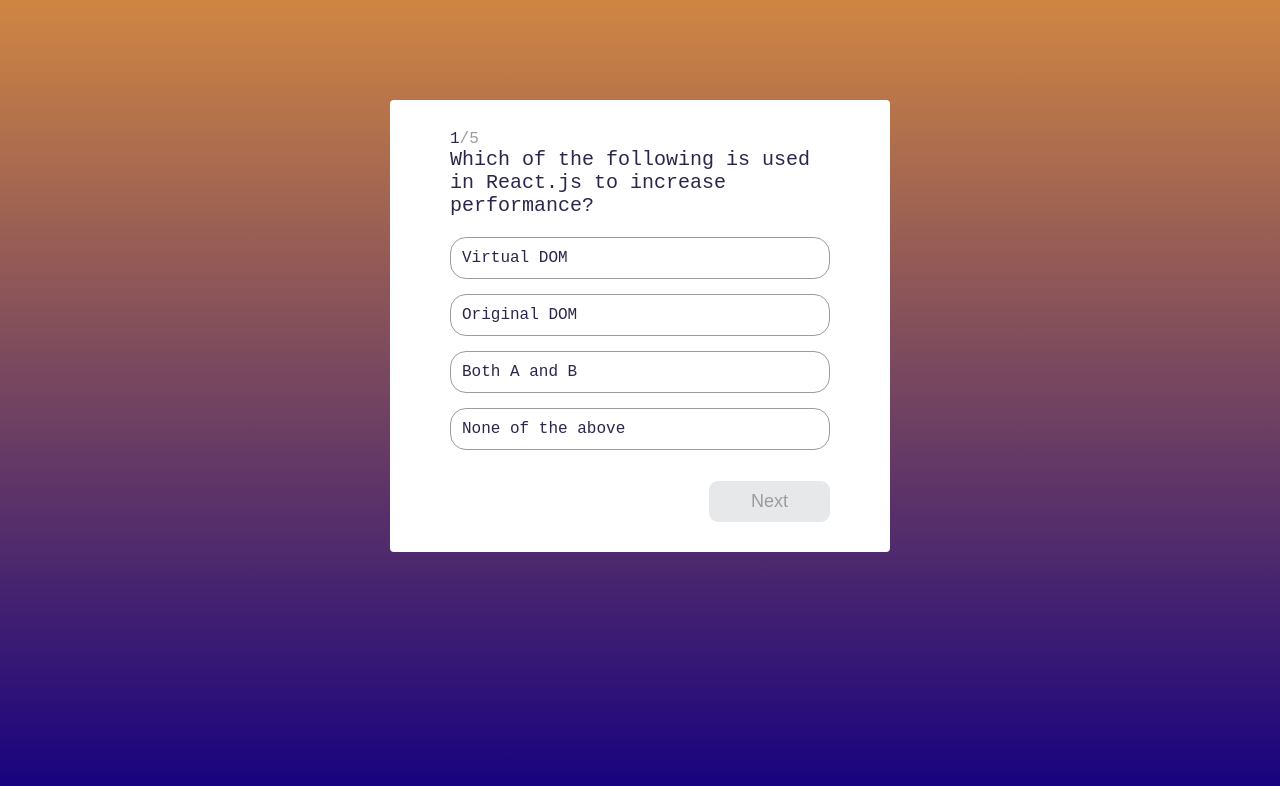
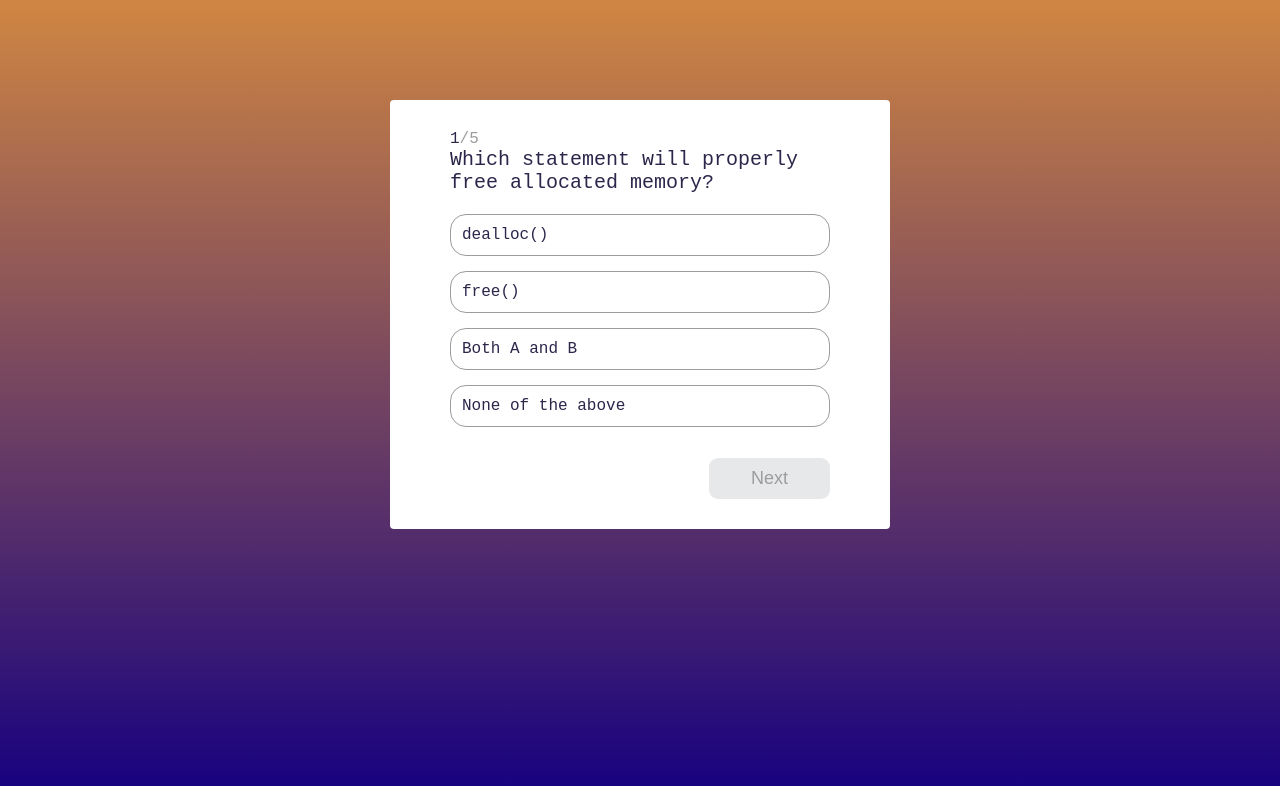
Before and after one commit to JP5252/quiz-app, a React (Vite) app: page / in a window 1280 px wide. Shown: the top 786 px of the page. Built offline with nearby package versions, Linux system fonts and the light colour scheme.

Commit message:
update questions

```diff
--- a/src/constants.js
+++ b/src/constants.js
@@ -1,55 +1,65 @@
+//Quiz questions
 export const jsQuizz = {
 	questions: [
 	  {
 		question:
-		  "Which of the following is used in React.js to increase performance?",
+		  "Which statement will properly free allocated memory?",
 		choices: [
-		  "Virtual DOM",
-		  "Original DOM",
+		  "dealloc()",
+		  "free()",
 		  "Both A and B",
 		  "None of the above",
 		],
 		type: "MCQs",
-		correctAnswer: "Virtual DOM",
+		correctAnswer: "free()",
 	  },
 	  {
-		question: "What is ReactJS?",
+		question: "Is C a compiled or interpreted language?",
 		choices: [
-		  "Server-side framework",
-		  "User Interface framework",
-		  "both a and b",
+		  "Compiled",
+		  "Interpreted",
+		  "None of the above",
+		  "I have no idea what that means",
+		],
+		type: "MCQs",
+		correctAnswer: "Compiled",
+	  },
+	  {
+		question:
+		  "How can you pass the integer variables num1 and num2 into the function addnum(int num1, int num2) in C?",
+		choices: [
+			"addnum(num1, num2)",
+			"addnum(num1, num2);",
+			"addnum(&num1, &num2);",
+			"addnum(*num1, *num2);"],
+		type: "MCQs",
+		correctAnswer: "addnum(&num1, &num2);",
+	  },
+	  {
+		question: "Who created the C language?",
+		choices: [
+			"George Washington",
+			"Bill Gates",
+			"Clint Reginald",
+			"Dennis Ritchie"],
+		type: "MCQs",
+		correctAnswer: "Dennis Ritchie",
+	  },
+	  {
+		question: "What is the name of the C compiler?",
+		choices: [
+		  "GCC",
+		  "GMCS",
+		  "C Realtime Compiler",
 		  "None of the above",
 		],
 		type: "MCQs",
-		correctAnswer: "User Interface framework",
-	  },
-	  {
-		question:
-		  "Identify the one which is used to pass data to components from outside",
-		choices: ["Render with arguments", "setState", "PropTypes", "props"],
-		type: "MCQs",
-		correctAnswer: "props",
-	  },
-	  {
-		question: "In which language is React.js written?",
-		choices: ["Python", "Java", "C#", "JavaScript"],
-		type: "MCQs",
-		correctAnswer: "JavaScript",
-	  },
-	  {
-		question: "What is Babel?",
-		choices: [
-		  "JavaScript interpreter",
-		  "JavaScript transpiler",
-		  "JavaScript compiler",
-		  "None of the above",
-		],
-		type: "MCQs",
-		correctAnswer: "JavaScript compiler",
+		correctAnswer: "GCC",
 	  },
 	],
   };
 
+//for keeping track of user results
 export const resultInitialState = {
 	score: 0,
 	correctAnswers: 0,
```
